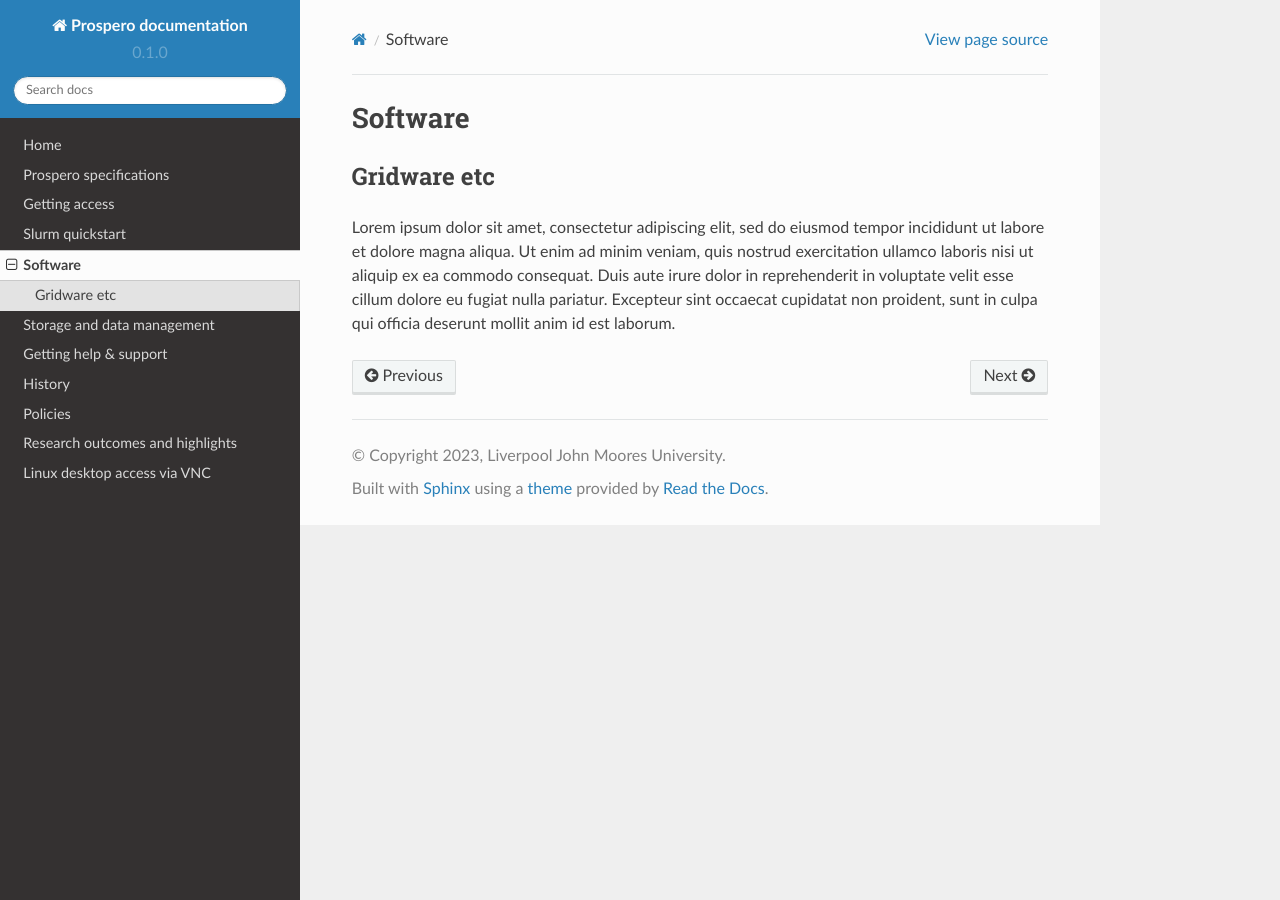
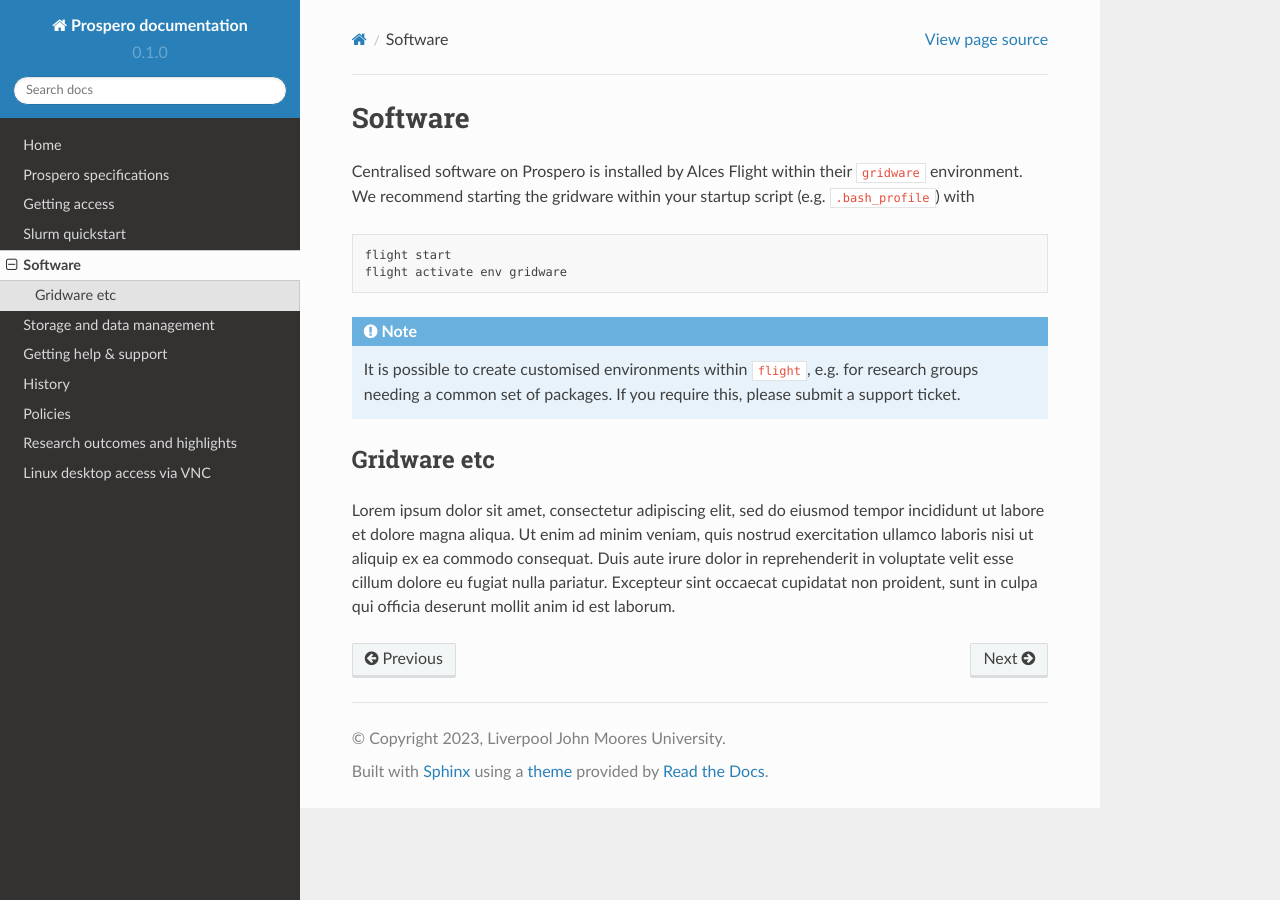
Before and after one commit to astrcrai/prospero-docs, a Sphinx documentation site: the page built from docs/source/software.rst, in a window 1280 px wide. Built offline with Sphinx 7.4.7 and the Read the Docs theme 2.0.0, drawn with Linux system fonts in a browser that asks for light colours.

Commit message:
Update software.rst

```diff
--- a/docs/source/software.rst
+++ b/docs/source/software.rst
@@ -1,5 +1,16 @@
 Software
 =====
+
+Centralised software on Prospero is installed by Alces Flight within their ``gridware`` environment. We recommend starting the gridware within your startup script (e.g. ``.bash_profile``) with
+
+.. code-block:: flight-start
+
+    flight start
+    flight activate env gridware
+
+.. note::
+
+   It is possible to create customised environments within ``flight``, e.g. for research groups needing a common set of packages. If you require this, please submit a support ticket.
 
 Gridware etc
 ------------
```
